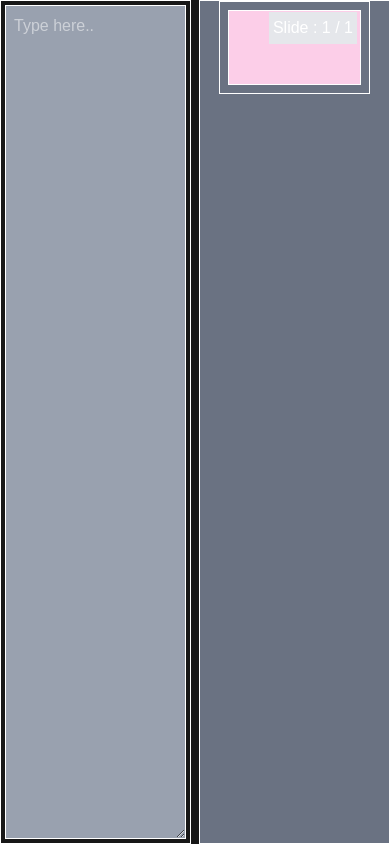
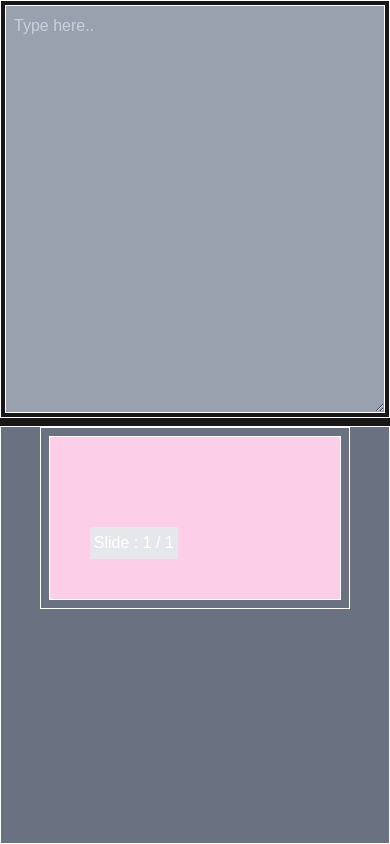
Before and after one commit to akael888/propre-sim, a Next.js app: page /editor in a window 390 px wide. Built offline with nearby package versions, Linux system fonts and the light colour scheme.

Commit message:
fix : CSS Adjustment to Add Display Option

```diff
--- a/src/app/editor/page.tsx
+++ b/src/app/editor/page.tsx
@@ -24,7 +24,7 @@ export default function Editor() {
 
   return (
     <>
-      <div className="min-w-screen min-h-screen bg-foreground grid grid-cols-2 gap-2 text-background">
+      <div className="min-w-screen min-h-screen md:grid-rows-none md:max-h-full max-h-screen bg-foreground grid md:grid-cols-2 gap-2 text-background grid-rows-2">
         <TextAreaSection textData={textAreaData} handleTextDataChanges={handleTextAreaDataChanges} />
         <DisplayAreaSection textData={textAreaData} />
       </div>
```
